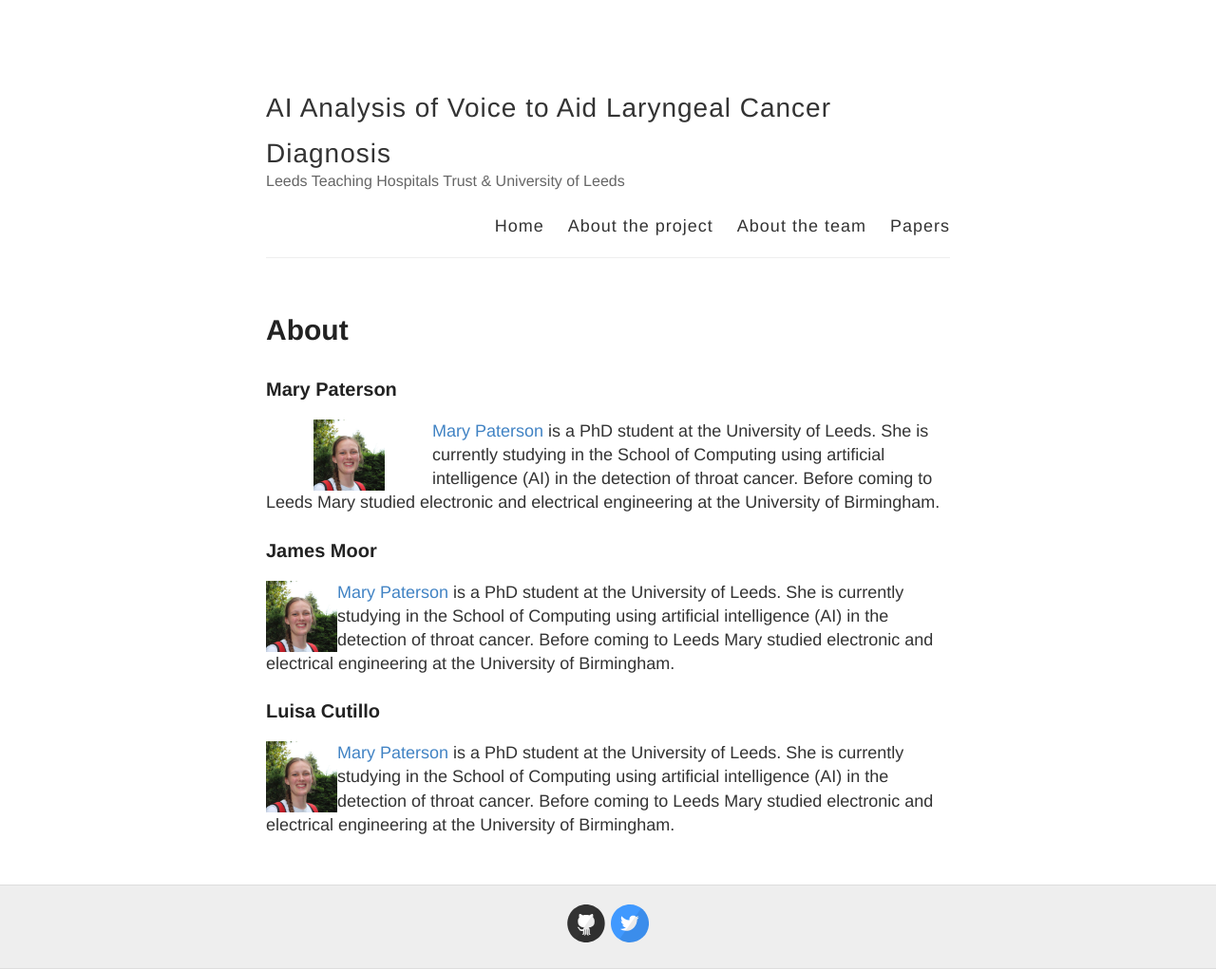
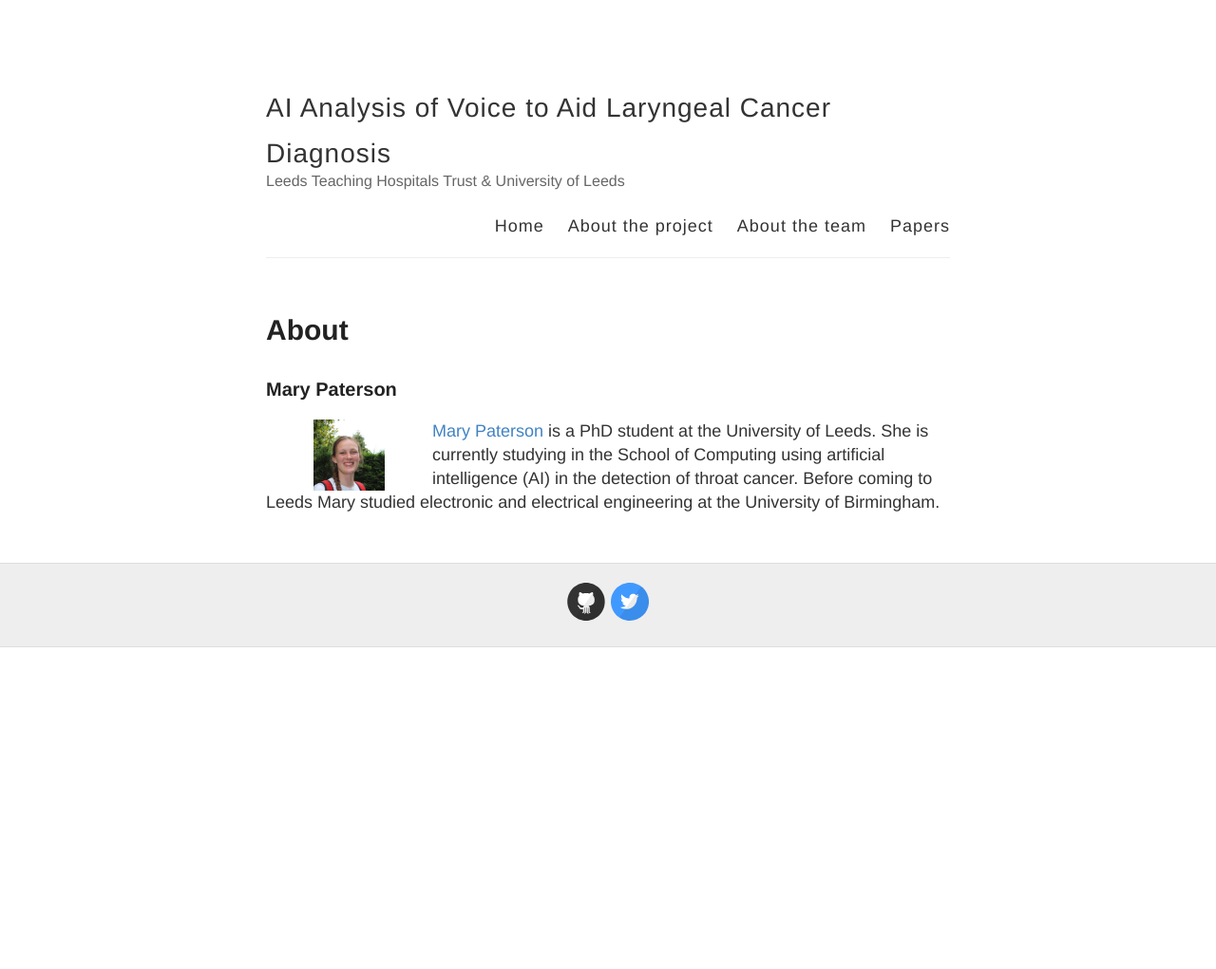
Before and after one commit to mary-paterson/mary-paterson.github.io, a Jekyll site: the page built from about.md, in a window 1280 px wide. Shown: the whole page at 95% size. Built offline with Jekyll 4.4.1, drawn with Linux system fonts in a browser that asks for light colours; after the commit the page ends 900 px from its top, so only the background shows below that.

Commit message:
Update about.md

```diff
--- a/about.md
+++ b/about.md
@@ -7,11 +7,3 @@ permalink: /about/
 ### Mary Paterson
 
 <img  align="left" width="75"  src="/images/Profile.jpg" style="vertical-align:middle;margin:0px 50px"> [Mary Paterson](https://eps.leeds.ac.uk/computing/pgr/8564/mary-paterson) is a PhD student at the University of Leeds. She is currently studying in the School of Computing using artificial intelligence (AI) in the detection of throat cancer. Before coming to Leeds Mary studied electronic and electrical engineering at the University of Birmingham.
-
-### James Moor
-
-<img  align="left" width="75" hspace="50" vspace="50" src="/images/Profile.jpg"> [Mary Paterson](https://eps.leeds.ac.uk/computing/pgr/8564/mary-paterson) is a PhD student at the University of Leeds. She is currently studying in the School of Computing using artificial intelligence (AI) in the detection of throat cancer. Before coming to Leeds Mary studied electronic and electrical engineering at the University of Birmingham.
-
-### Luisa Cutillo
-
-<img  align="left" width="75" hspace="50" vspace="50" src="/images/Profile.jpg"> [Mary Paterson](https://eps.leeds.ac.uk/computing/pgr/8564/mary-paterson) is a PhD student at the University of Leeds. She is currently studying in the School of Computing using artificial intelligence (AI) in the detection of throat cancer. Before coming to Leeds Mary studied electronic and electrical engineering at the University of Birmingham.
```
